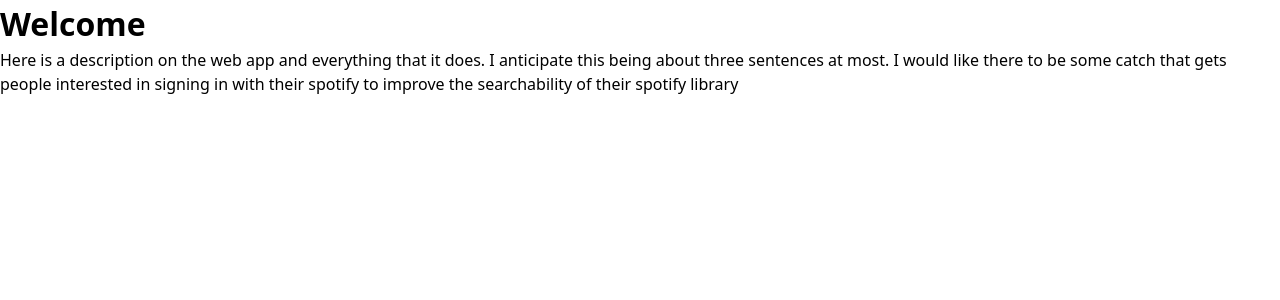
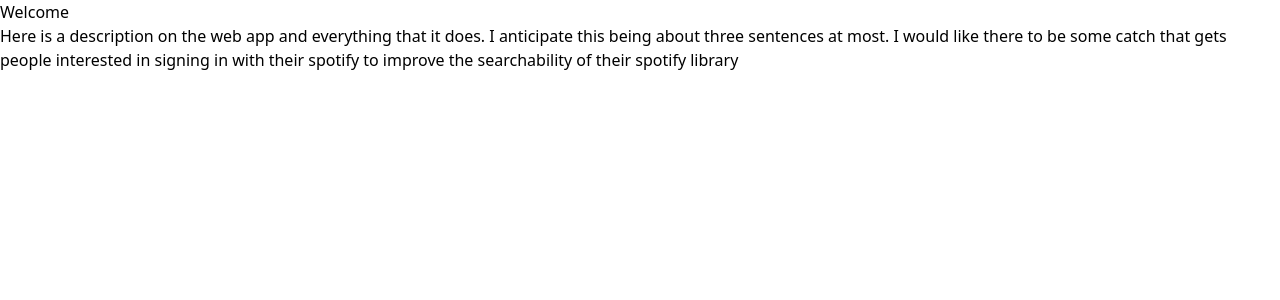
Before and after one commit to bmccollumw/front-end-spotify, a React (Vite) app: page / in a window 1280 px wide. Shown: the top 300 px of the page. Built offline with nearby package versions, Linux system fonts and the light colour scheme.

Commit message:
react router - library

```diff
--- a/package.json
+++ b/package.json
@@ -11,7 +11,8 @@
   },
   "dependencies": {
     "react": "^18.3.1",
-    "react-dom": "^18.3.1"
+    "react-dom": "^18.3.1",
+    "react-router": "^7.1.3"
   },
   "devDependencies": {
     "@eslint/js": "^9.17.0",
--- a/src/App.jsx
+++ b/src/App.jsx
@@ -3,7 +3,7 @@ import './index.css';
 
 
 function Welcome() {
-  const [count, setCount] = useState(0)
+
 
   return (
     <>
--- a/src/index.css
+++ b/src/index.css
@@ -1,9 +1,3 @@
 @tailwind base;
 @tailwind components;
 @tailwind utilities;
-
-
-h1 {
-    font-size: 2rem;
-    font-weight: bold;
-  }
```
Also changed, not shown: 1 other file (tests, documents, lock files or other folders).
